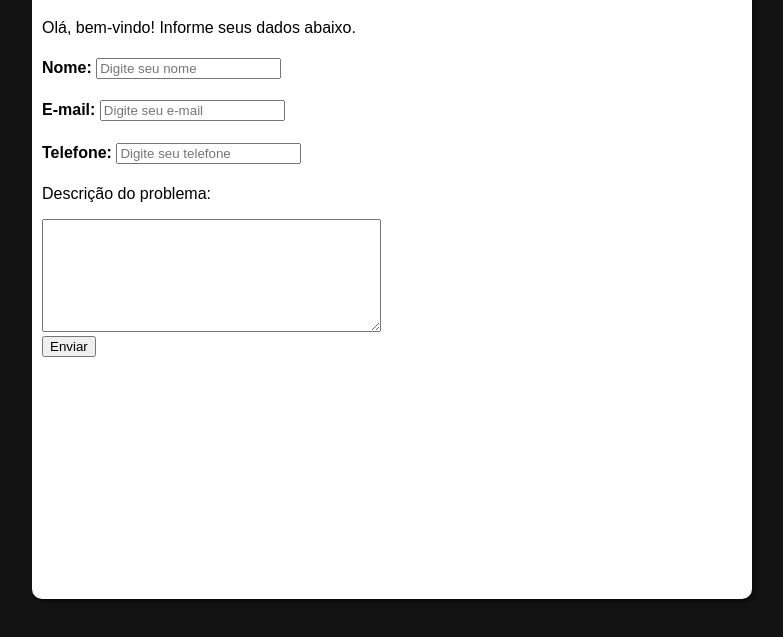
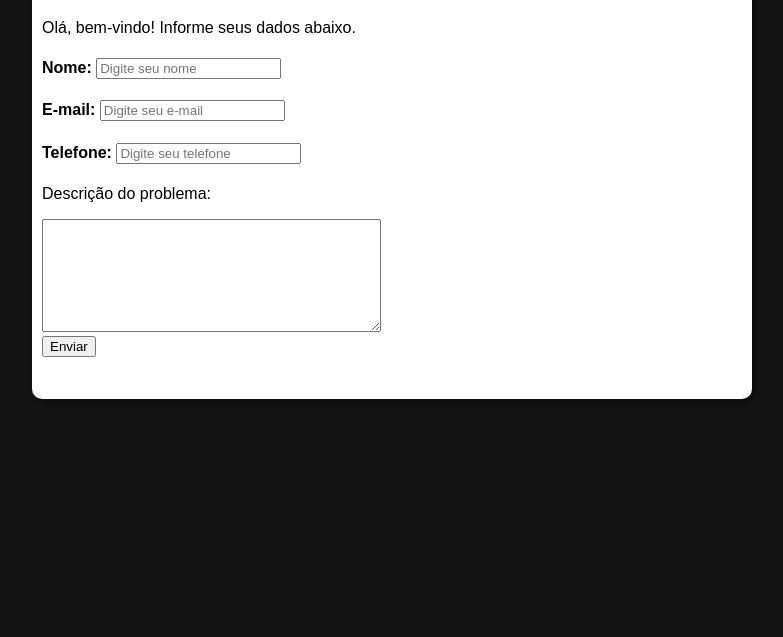
Before and after one commit to santiagohugo/form-assistencia, a plain HTML site: page index.html in a window 1280 px wide. Shown: the part 79-716 px from the top of the page, without its empty margins (248-1031 px from the left). Drawn offline with Linux system fonts and the light colour scheme.

Commit message:
Update style.css

```diff
--- a/estilos/style.css
+++ b/estilos/style.css
@@ -11,7 +11,7 @@
 
  main {
      background-color: rgb(255, 255, 255);
-     height: 650px;
+     height: 450px;
      width: 700px;
      margin: auto;
      padding: 10px;
@@ -28,7 +28,6 @@
      height: 8em;
  }
 
-
 /* form input[type="submit"] {
 
  } */
```
